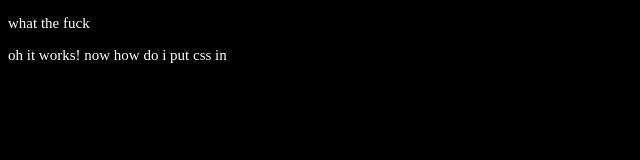
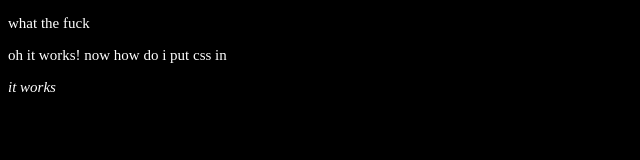
Before and after one commit to catcrazies/test-chamber-one, a plain HTML site: page index.html in a window 1280 px wide. Shown: the full height of the page, 0-640 px from the left. Drawn offline with Linux system fonts and the light colour scheme.

Commit message:
Update index.html
6/7/2025 9:37 PM

```diff
--- a/index.html
+++ b/index.html
@@ -14,4 +14,5 @@
   <body>
     <p>what the fuck</p>
     <p>oh it works! now how do i put css in</p>
+    <p><i>it works</i></p>
   </body>
```
